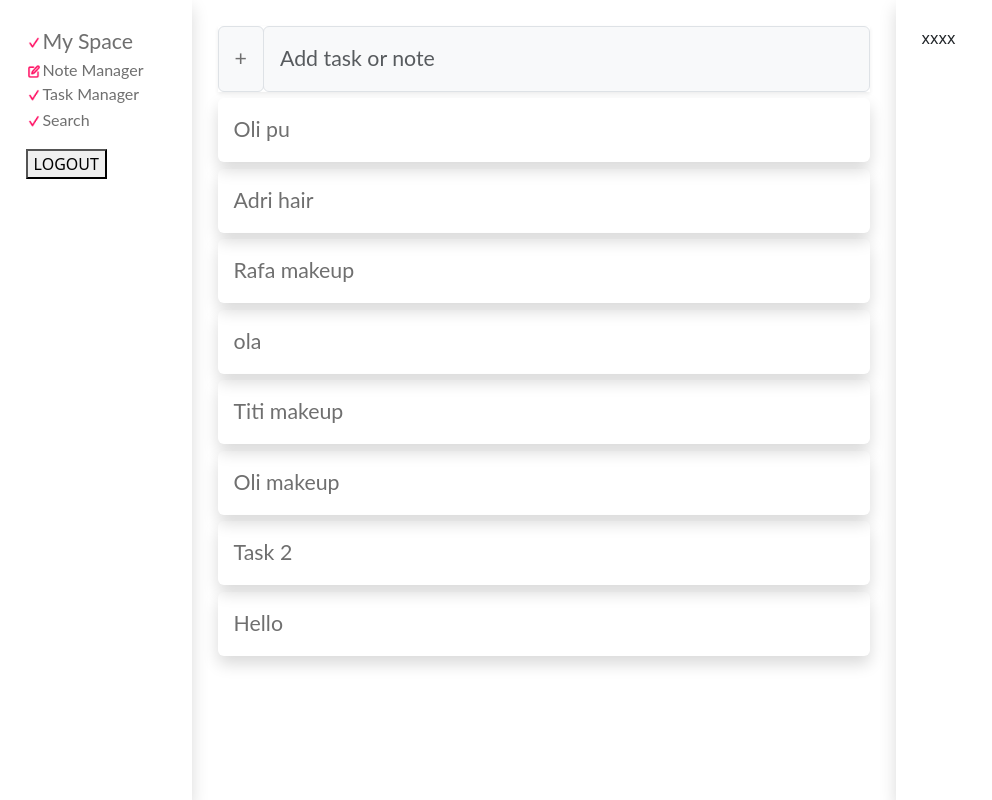
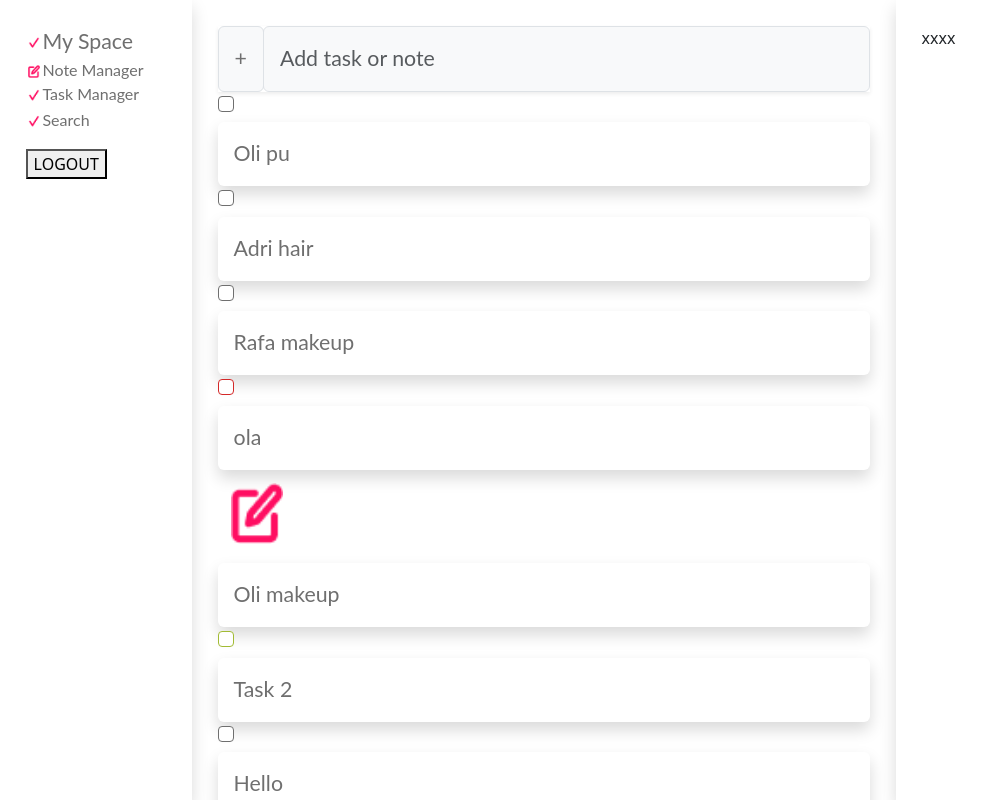
Before and after one commit to tagocms/Untangle, a Flask app: page /webapp in a window 1280 px wide. Shown: the whole page, without its empty margins (0-992 px from the left). Run offline with Flask 3, Linux system fonts and the light colour scheme; a user stored in the database is signed in.

Commit message:
item visualization progress

```diff
--- a/app.py
+++ b/app.py
@@ -65,7 +65,7 @@ def index():
 def webapp():
     user_id = session.get("user_id")
     with db.begin() as conn:
-        result = conn.execute(text("SELECT * FROM items WHERE user_id = :user_id AND item_status = 0 ORDER BY datetime(Timestamp) DESC"), {"user_id": user_id})
+        result = conn.execute(text("SELECT * FROM items WHERE user_id = :user_id ORDER BY datetime(Timestamp) DESC"), {"user_id": user_id})
         rows = result.all()
     return render_template("webapp.html", items=rows)
 
--- a/static/styles.css
+++ b/static/styles.css
@@ -247,6 +247,55 @@ a:hover
 }
 
 
+.webapp-task-p0
+{
+    border-color: #6f6f6f;
+    accent-color: #6f6f6f !important;
+}
+
+.webapp-task-p1
+{
+    border-color: #4d43b6;
+    accent-color: #4d43b6 !important;
+}
+
+.webapp-task-p2
+{
+    border-color: #a2bb34;
+    accent-color: #a2bb34 !important;
+}
+
+.webapp-task-p3
+{
+    border-color: #d42929;
+    accent-color: #d42929 !important;
+}
+
+.webapp-task-p0:focus
+{
+    border-color: #6f6f6f;
+    box-shadow: 0 0 0 .25rem rgba(111, 111, 111, 0.5);
+}
+
+.webapp-task-p1:focus
+{
+    border-color: #4d43b6;
+    box-shadow: 0 0 0 .25rem rgba(77, 67, 182, 0.5);
+}
+
+.webapp-task-p2:focus
+{
+    border-color: #a2bb34;
+    box-shadow: 0 0 0 .25rem rgba(162, 187, 52, 0.5);
+}
+
+.webapp-task-p3:focus
+{
+    border-color: #d42929;
+    box-shadow: 0 0 0 .25rem rgba(212, 41, 41, 0.5);
+}
+
+
 @media (max-width: 1200px)
 {
     .row
--- a/templates/webapp.html
+++ b/templates/webapp.html
@@ -32,7 +32,25 @@
         <div>
             <ul style="list-style-type: none; padding: 0%;">
                 {% for item in items %}
-                <li class="shadow p-3  webapp-text rounded webapp-item", style="margin-top: 1%;">{{ item.title }}</li>
+                    {% if item.item_type == "note" %}
+                    <img src="/static/edit.png" alt="Notes" class="img-fluid img-list">
+                    <li class="shadow p-3  webapp-text rounded webapp-item", style="margin-top: 1%;">{{ item.title }}</li>
+                    {% elif item.item_type == "task" %}
+                        {% if item.item_status == 0 %}
+                            {% if item.item_priority == none %}
+                                <input class="form-check-input webapp-task-p0" type="checkbox" value="">
+                            {% elif item.item_priority == 1 %}
+                                <input class="form-check-input webapp-task-p1" type="checkbox" value="">
+                            {% elif item.item_priority == 2 %}
+                                <input class="form-check-input webapp-task-p2" type="checkbox" value="">
+                            {% elif item.item_priority == 3 %}
+                                <input class="form-check-input webapp-task-p3" type="checkbox" value="">
+                            {% else %}
+                                <input class="form-check-input webapp-task-p0" type="checkbox" value="">
+                            {% endif %}
+                            <li class="shadow p-3  webapp-text rounded webapp-item", style="margin-top: 1%;">{{ item.title }}</li>
+                        {% endif %}
+                    {% endif %}
                 {% endfor %}
             </ul>
         </div>
```
Also changed, not shown: untangle.db, 2 other files.
